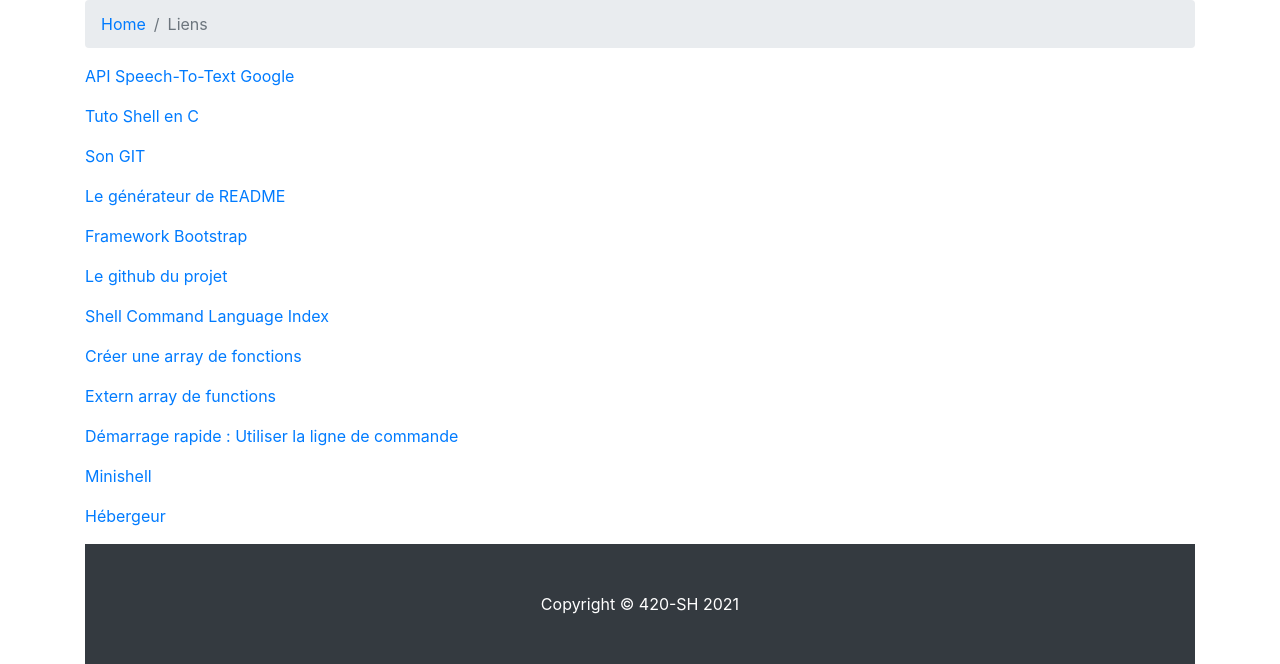
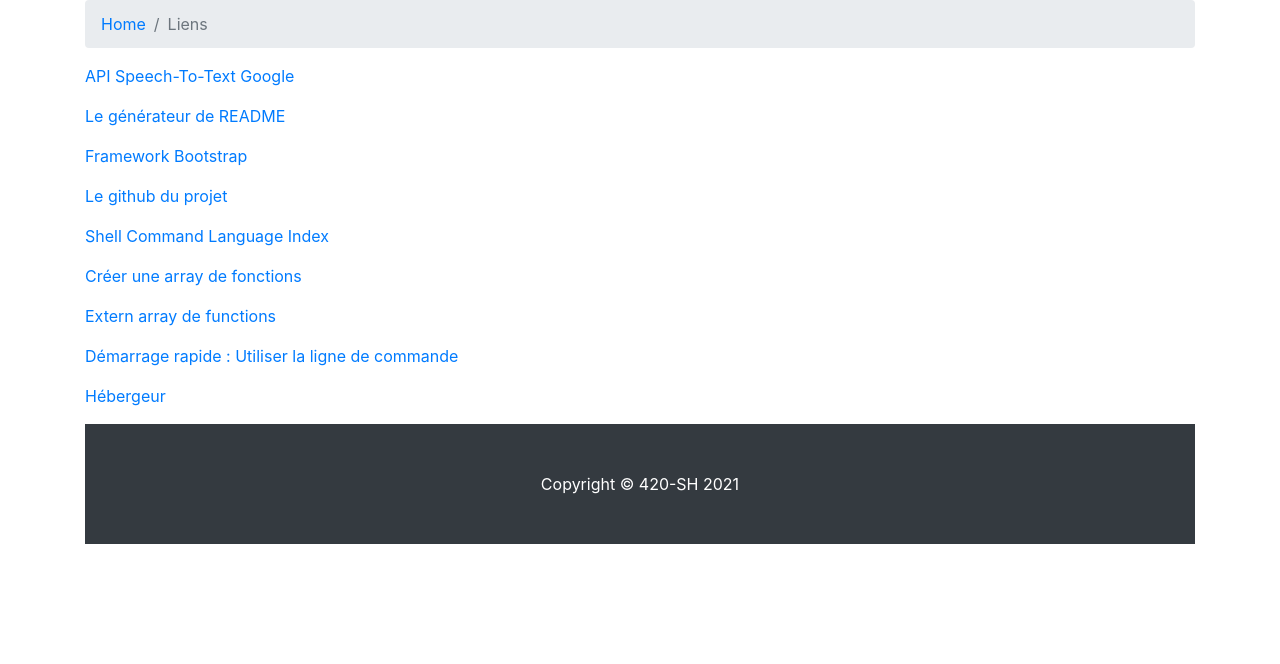
Before and after one commit to bobaiep/420sh, a website: page docs/Liens.html in a window 1280 px wide. Shown: the part 144-808 px from the top of the page. Drawn offline with Linux system fonts and the light colour scheme.

Commit message:
Update Liens.html

```diff
--- a/docs/Liens.html
+++ b/docs/Liens.html
@@ -59,8 +59,6 @@
     </ol>
 
     <p><a href=" https://cloud.google.com/speech-to-text/docs/quickstart-protocol?hl=fr" title="API Speech-To-Text Google">API Speech-To-Text Google</a></p>
-    <p><a href=" https://brennan.io/2015/01/16/write-a-shell-in-c/" title="Tuto Shell en C">Tuto Shell en C</a></p>
-    <p><a href="https://github.com/brenns10/lsh" title="Son GIT">Son GIT</a></p>
     <p><a href=" https://github.com/kefranabg/readme-md-generator" title="Le générateur de README">Le générateur de README</a></p>
     <p><a href=" https://getbootstrap.com/" title="Framework Bootstrap">Framework Bootstrap</a></p>
     <p><a href=" https://github.com/bobafeet2000/420sh" title="Le github du projet">Le github du projet</a></p>
@@ -68,7 +66,6 @@
     <p><a href=" https://stackoverflow.com/questions/5309859/how-to-define-an-array-of-functions-in-c/35756809" title="Créer une array de fonctions">Créer une array de fonctions</a></p>
     <p><a href="https://stackoverflow.com/questions/15958229/extern-array-of-pointers-to-function" title="Extern array de functions">Extern array de functions</a></p>
     <p><a href="https://cloud.google.com/speech-to-text/docs/quickstart-protocol?hl=fr" title="Démarrage rapide : Utiliser la ligne de commande">Démarrage rapide : Utiliser la ligne de commande</a></p>
-    <p><a href=" https://gitlab.univ-nantes.fr/E15A448S/mini-shell/-/tree/master" title="Minishell">Minishell</a></p>
     <p><a href=" https://dyjix.eu/edu.php" title="Hébergeur">Hébergeur</a></p>
 
   <!-- Footer -->
```
